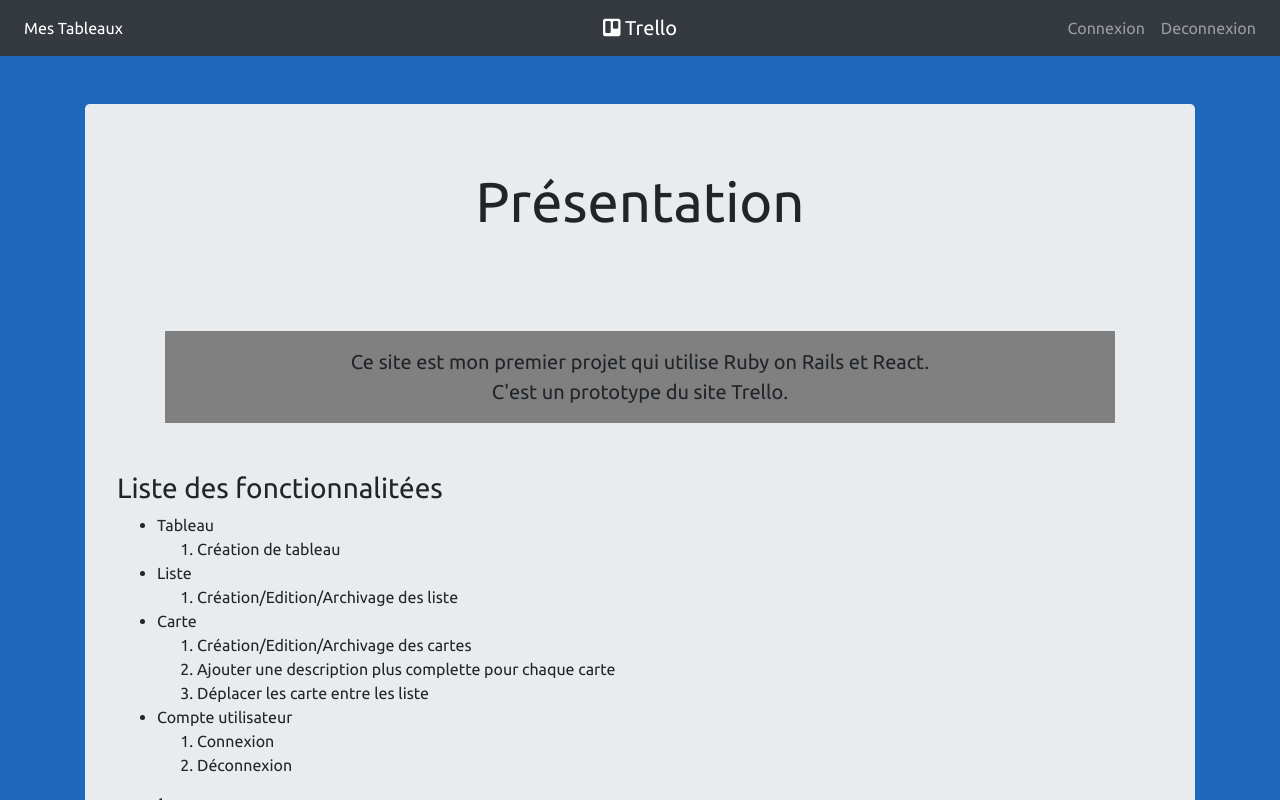
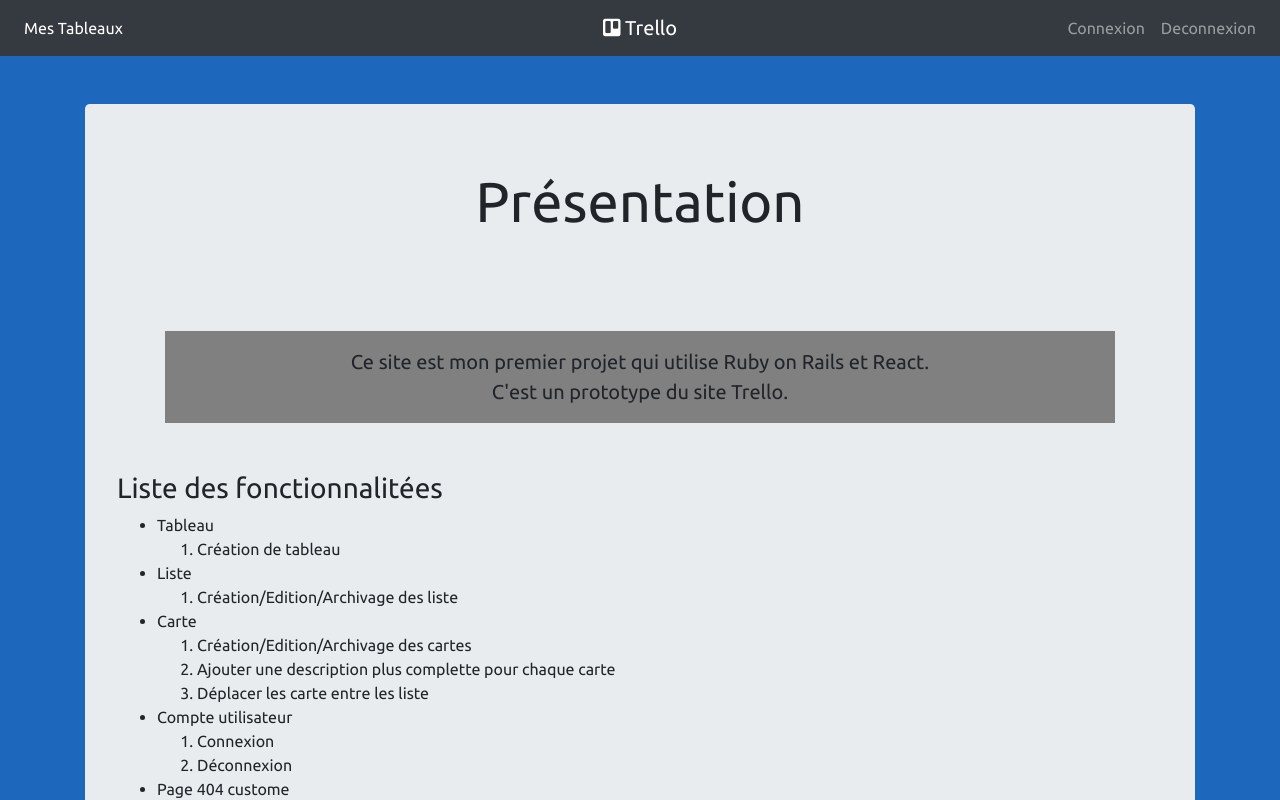
Before and after one commit to BackGrowZ/ProtoTrello, a React (Create React App) app in the folder tableau/: page / in a window 1280 px wide. Shown: the top 800 px of the page. Built offline with nearby package versions, Linux system fonts and the light colour scheme.

Commit message:
edit homepage for add 404 in fonctionnality

```diff
--- a/tableau/src/component/Home.js
+++ b/tableau/src/component/Home.js
@@ -35,6 +35,7 @@
                                 <li>Connexion</li>
                                 <li>Déconnexion</li>
                             </ol>
+                            <li>Page 404 custome</li>
                         </ul>
 
                         <h3>Todo</h3>
```
